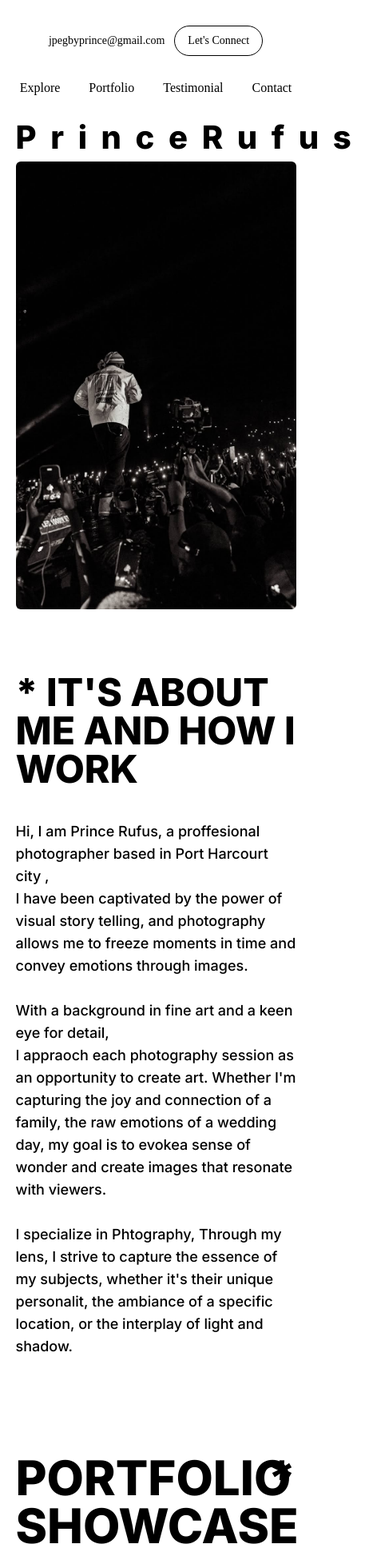
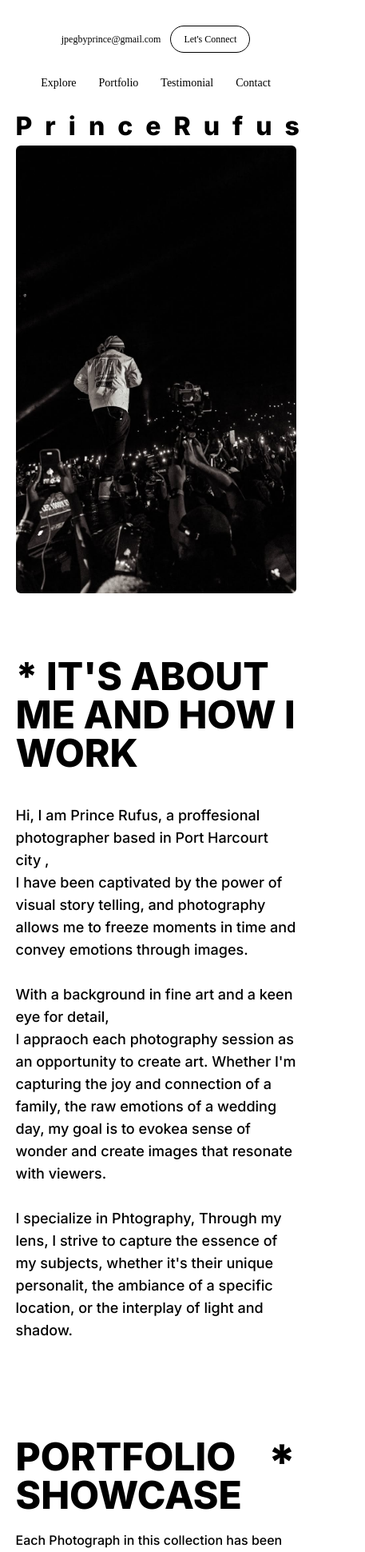
Before and after one commit to thedon-dev/Photographer-Portfolio, a React (Vite) app: page / in a window 390 px wide. Shown: the top 1941 px of the page at 80% size, 457 px wide, since content can reach past the window. Built offline with nearby package versions, Linux system fonts and the light colour scheme; a web font is replaced by a local one.

Commit message:
final push

```diff
--- a/src/MainPage.jsx
+++ b/src/MainPage.jsx
@@ -27,18 +27,18 @@ const MainPage = () => {
     <>
       <div className="px-[5%] pt-8 py-3">
         <nav className="flex flex-col-reverse lg:flex-row gap-y-5 justify-between 2xl:container mx-auto">
-          <div className="flex gap-5 items-center justify-center">
+          <div className="flex gap-3 lg:gap-5 items-center justify-center">
             {navLinks.map((link, index) => (
               <a
                 key={index}
                 href={link.link}
-                className="text lg:text-base p-2 secondFont"
+                className="text-sm lg:text-base p-2 secondFont"
               >
                 {link.name}
               </a>
             ))}
           </div>
-          <div className="text-sm lg:text-base secondFont justify-center flex items-center gap-3">
+          <div className="text-xs lg:text-base secondFont justify-center flex items-center gap-3">
             <span className="">jpegbyprince@gmail.com</span>
             <a href="" className="border px-4 py-2 rounded-full">
               Let's Connect
@@ -49,7 +49,7 @@ const MainPage = () => {
 
       <main className="px-[5%]" id="explore">
         <div className="2xl:container mx-auto">
-          <h1 className="headerFont flex justify-between text-[2.5rem] lg:text-[9rem] tracking-[1.1rem] lg:tracking-[2.5rem]">
+          <h1 className="headerFont flex justify-between text-[2rem] lg:text-[9rem] tracking-[1rem] lg:tracking-[2.5rem]">
             <span>Prince</span>
             <span>Rufus</span>
           </h1>
--- a/src/Sections/Footer.jsx
+++ b/src/Sections/Footer.jsx
@@ -26,13 +26,13 @@ const Footer = () => {
           </div>
         </div>
         <div className="mt-20">
-          <div className="w-[25rem]">
+          <div className="w-[15rem] lg:w-[25rem]">
             <img src={map} alt="" />
           </div>
         </div>
       </div>
       <div className="flex items-center justify-center smallFont py-5">
-        <p className="flex items-center text-white">
+        <p className="text-sm lg:text-base flex items-center text-white">
           jpegbyprince
           <CgCopyright />
           2021-2025, All Rights Reserved
--- a/src/Sections/Portfolio.jsx
+++ b/src/Sections/Portfolio.jsx
@@ -16,7 +16,7 @@ const Showcase = ({ img, detail, name }) => {
         }}
       ></div>
       <span className="smallFont">{detail}</span>
-      <p className="text-6xl headerFont">{name}</p>
+      <p className="text-5xl lg:text-6xl headerFont">{name}</p>
     </div>
   );
 };
@@ -49,7 +49,9 @@ const Portfolio = () => {
       <div className="relative py-20" id="portfolio">
         <span className="headerFont text-6xl absolute top-20 right-0">*</span>
         <div className="">
-          <h1 className="headerFont text-6xl">PORTFOLIO SHOWCASE</h1>
+          <h1 className="headerFont text-5xl lg:text-6xl">
+            PORTFOLIO SHOWCASE
+          </h1>
           <p className="smallFont my-5 lg:w-1/2">
             Each Photograph in this collection has been carefully curated to
             tell a story , evoke emotions, and capture the beauty of the world
```
